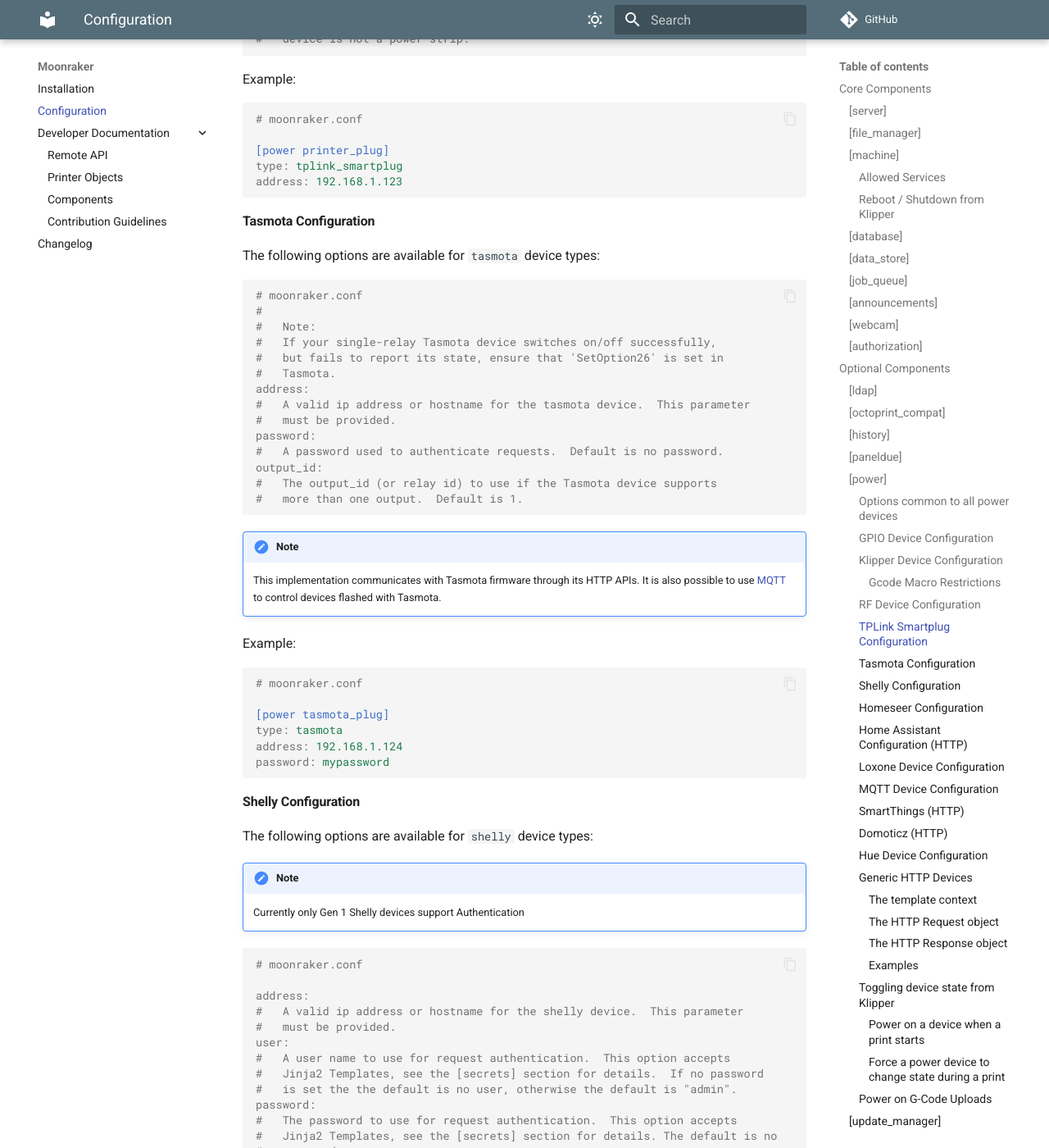
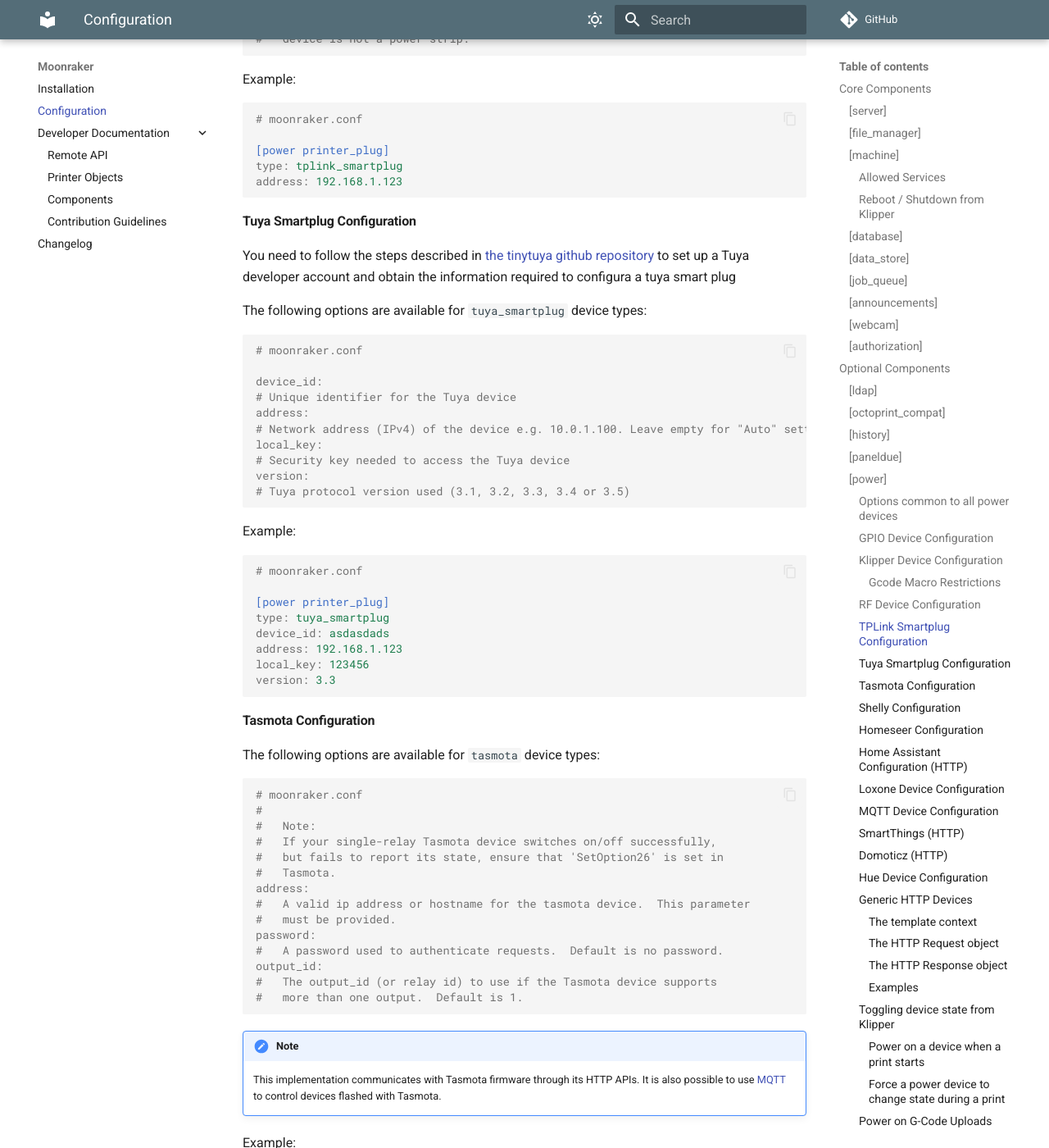
Before and after one commit to Arksine/moonraker, an MkDocs documentation site: the page built from docs/configuration.md, in a window 1280 px wide and 1400 px high, scrolled down 19148 px. Shown: the whole window at 82% size. Built offline with MkDocs 1.6.1 and Material for MkDocs 9.7.7, drawn with Linux system fonts in a browser that asks for light colours; comment, search, counter and statistics services are not loaded.

Commit message:
Implemented tuya smart plug power device using tinytuya

````diff
--- a/docs/configuration.md
+++ b/docs/configuration.md
@@ -947,6 +947,39 @@
 [power printer_plug]
 type: tplink_smartplug
 address: 192.168.1.123
+```
+
+#### Tuya Smartplug Configuration
+
+You need to follow the steps described in [the tinytuya github repository](https://github.com/jasonacox/tinytuya)
+to set up a Tuya developer account and obtain the information required to configura a tuya smart plug
+
+The following options are available for `tuya_smartplug` device types:
+
+```ini
+# moonraker.conf
+
+device_id:
+# Unique identifier for the Tuya device
+address:
+# Network address (IPv4) of the device e.g. 10.0.1.100. Leave empty for "Auto" setting in tinytuya
+local_key:
+# Security key needed to access the Tuya device
+version:
+# Tuya protocol version used (3.1, 3.2, 3.3, 3.4 or 3.5)
+```
+
+Example:
+
+```ini
+# moonraker.conf
+
+[power printer_plug]
+type: tuya_smartplug
+device_id: asdasdads
+address: 192.168.1.123
+local_key: 123456
+version: 3.3
 ```
 
 #### Tasmota Configuration
````
Also changed, not shown: 2 other files.
